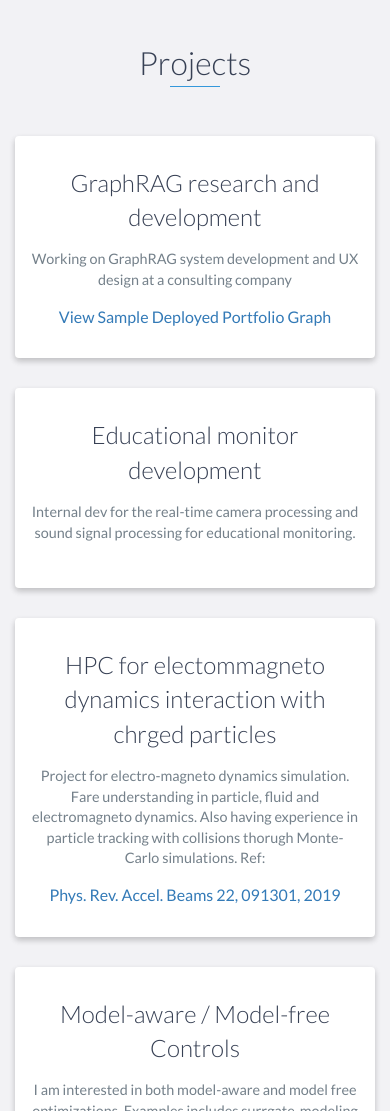
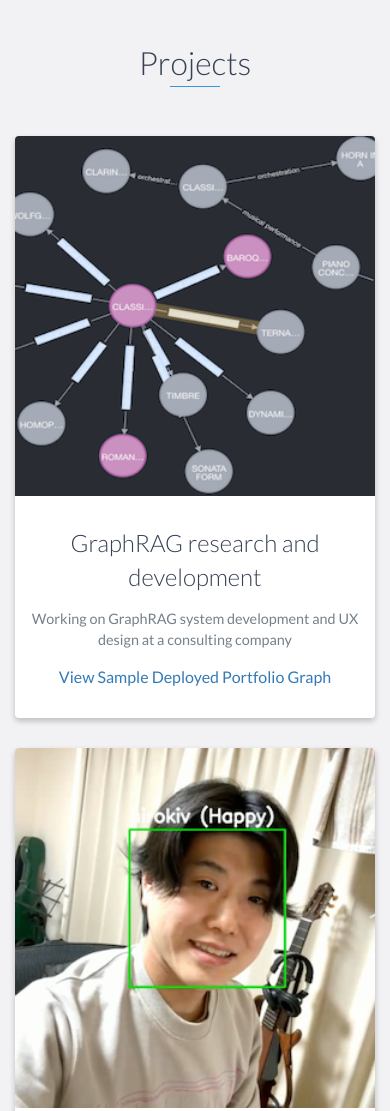
Before and after one commit to hirokiv/hirokiv.github.io, a website: page index.html in a window 390 px wide. Shown: the part 3920-5031 px from the top of the page. Drawn offline with nearby package versions, Linux system fonts and the light colour scheme.

Commit message:
mobile device bug fix

```diff
--- a/scss/styles.scss
+++ b/scss/styles.scss
@@ -959,7 +959,9 @@
     }
 
     .project-image {
-        display: none;
+        display: block;
+        float: none;
+        width: 100%;
     }
 
     .project-info {
@@ -968,6 +970,12 @@
         padding: 30px 15px;
         top: auto;
         transform: none;
+    }
+
+    .project-image img {
+        width: 100%;
+        height: auto;
+        display: block;
     }
 
     footer {
```
Also changed, not shown: css/styles.css.
